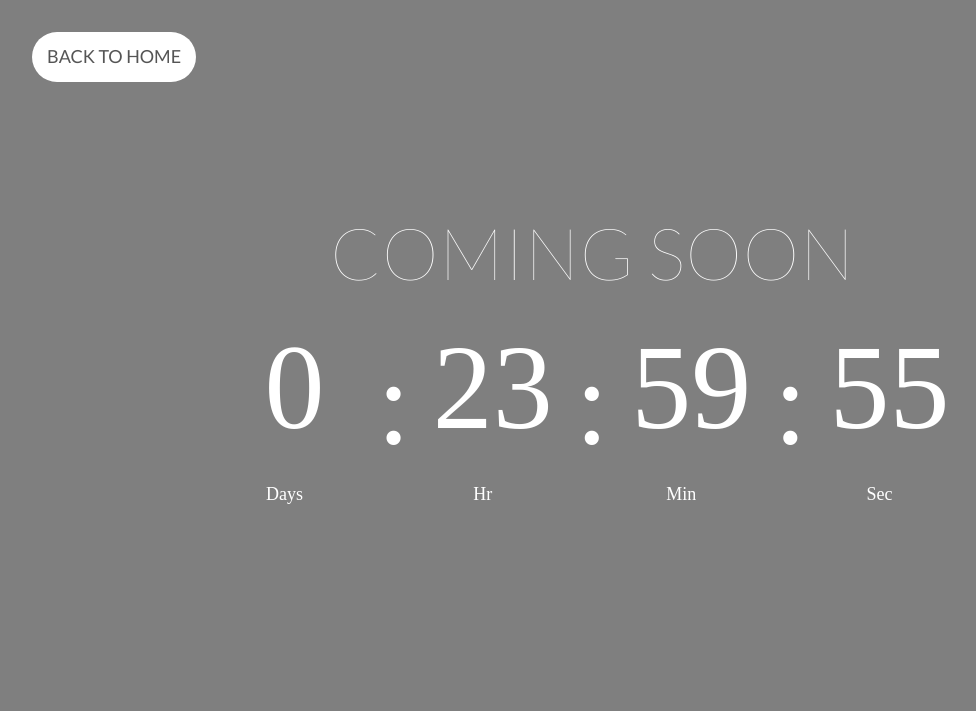
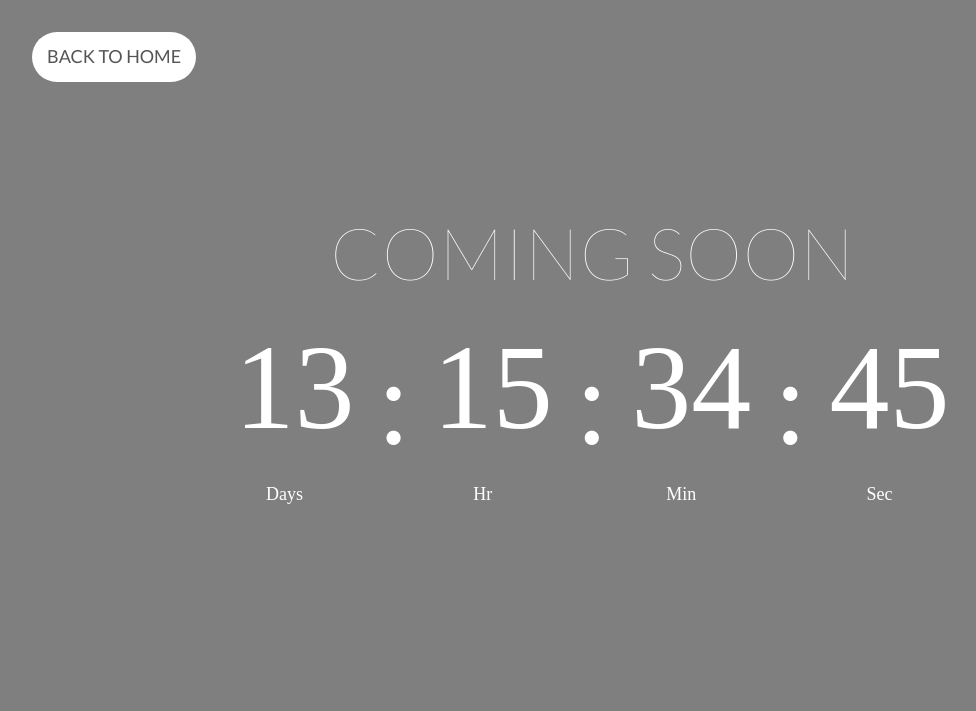
Before and after one commit to Levi-LMN/Portfolio, a plain HTML site: page templates/coming/index.html in a window 1280 px wide. Shown: the top 711 px of the page, without its empty margins (48-1024 px from the left). Drawn offline with Linux system fonts and the light colour scheme; a web font is replaced by a local one.

Commit message:
Update index.html

```diff
--- a/templates/coming/index.html
+++ b/templates/coming/index.html
@@ -110,8 +110,8 @@
 	<script src="vendor/countdowntime/countdowntime.js"></script>
 	<script>
     $(document).ready(function() {
-        // Set the end time to January 1, 2024
-        var endTime = new Date("January 1, 2024 00:00:00");
+        // Set the end time to January 21, 2024
+        var endTime = new Date("January 21, 2024 00:00:00");
 
         $('.cd100').countdown100({
             /*Set Endtime here*/
```
